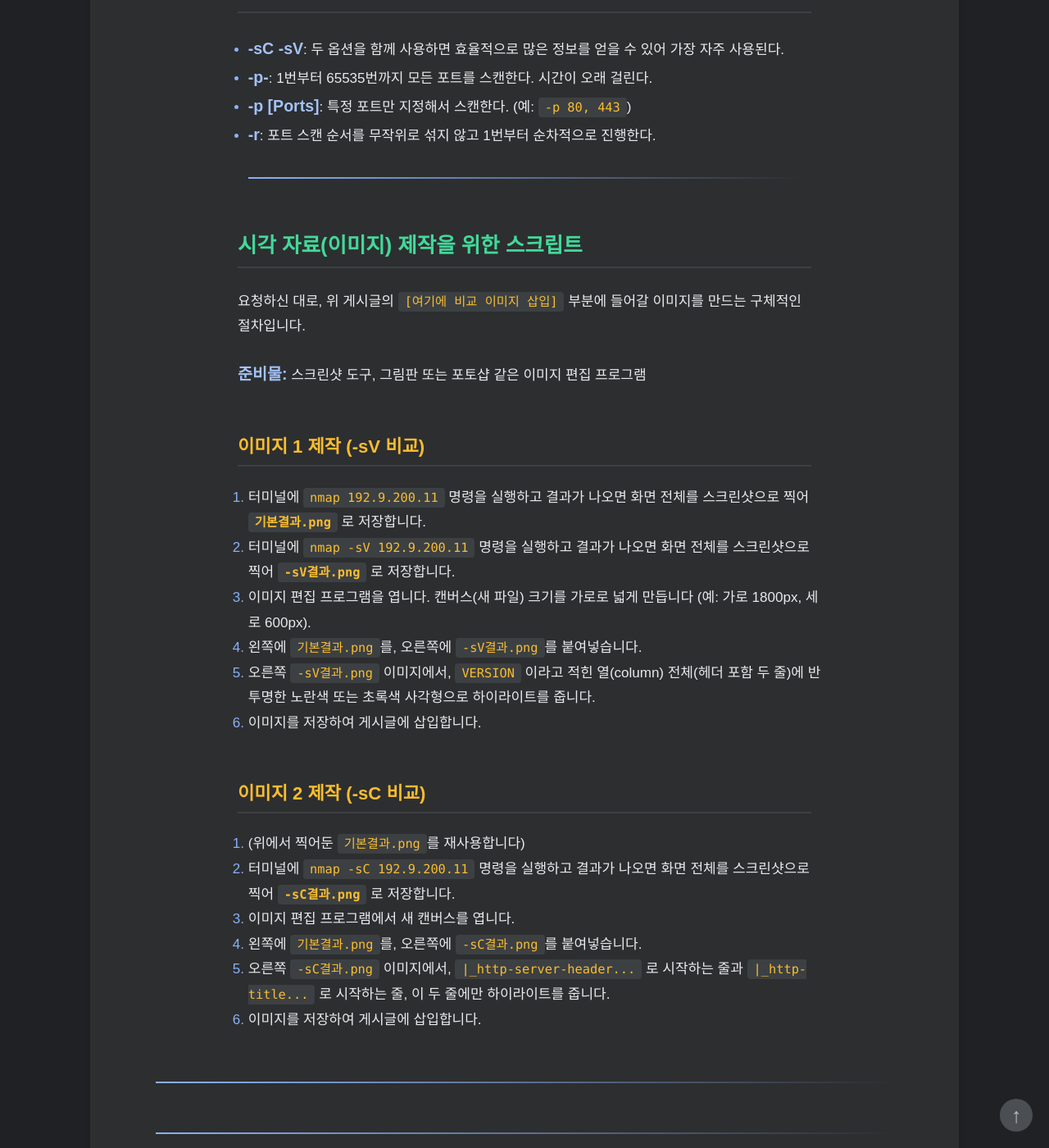
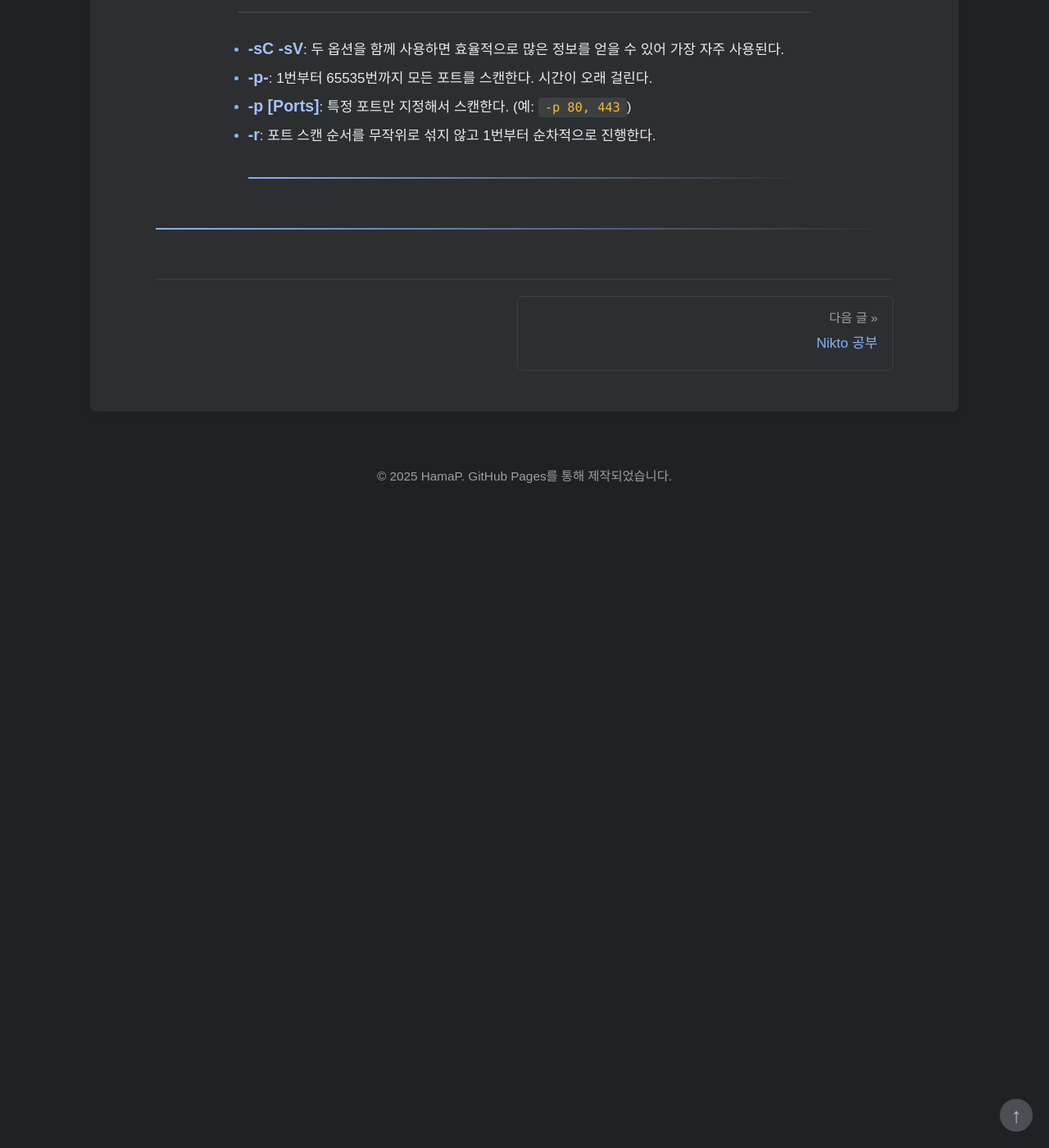
Before and after one commit to HamaP0/HamaP0.github.io, a Jekyll site: the page built from _posts/2025-09-04-Nmap_study.md, in a window 1280 px wide and 1400 px high, scrolled down 2521 px. Shown: the whole window at 82% size. Built offline with Jekyll 4.4.1, drawn with Linux system fonts in a browser that asks for light colours; some web fonts are replaced; after the commit the page ends 3151 px from its top, so only the background shows below that.

Commit message:
Update 2025-09-04-Nmap_study.md

```diff
--- a/_posts/2025-09-04-Nmap_study.md
+++ b/_posts/2025-09-04-Nmap_study.md
@@ -67,33 +67,3 @@ PORT   STATE SERVICE
 *   **-r**: 포트 스캔 순서를 무작위로 섞지 않고 1번부터 순차적으로 진행한다.
 
 <hr class="short-rule">
-
-
-
-
-
-### 시각 자료(이미지) 제작을 위한 스크립트
-
-요청하신 대로, 위 게시글의 `[여기에 비교 이미지 삽입]` 부분에 들어갈 이미지를 만드는 구체적인 절차입니다.
-
-**준비물:** 스크린샷 도구, 그림판 또는 포토샵 같은 이미지 편집 프로그램
-
-#### **이미지 1 제작 (-sV 비교)**
-
-1.  터미널에 `nmap 192.9.200.11` 명령을 실행하고 결과가 나오면 화면 전체를 스크린샷으로 찍어 **`기본결과.png`** 로 저장합니다.
-2.  터미널에 `nmap -sV 192.9.200.11` 명령을 실행하고 결과가 나오면 화면 전체를 스크린샷으로 찍어 **`-sV결과.png`** 로 저장합니다.
-3.  이미지 편집 프로그램을 엽니다. 캔버스(새 파일) 크기를 가로로 넓게 만듭니다 (예: 가로 1800px, 세로 600px).
-4.  왼쪽에 `기본결과.png`를, 오른쪽에 `-sV결과.png`를 붙여넣습니다.
-5.  오른쪽 `-sV결과.png` 이미지에서, `VERSION` 이라고 적힌 열(column) 전체(헤더 포함 두 줄)에 반투명한 노란색 또는 초록색 사각형으로 하이라이트를 줍니다.
-6.  이미지를 저장하여 게시글에 삽입합니다.
-
-#### **이미지 2 제작 (-sC 비교)**
-
-1.  (위에서 찍어둔 `기본결과.png`를 재사용합니다)
-2.  터미널에 `nmap -sC 192.9.200.11` 명령을 실행하고 결과가 나오면 화면 전체를 스크린샷으로 찍어 **`-sC결과.png`** 로 저장합니다.
-3.  이미지 편집 프로그램에서 새 캔버스를 엽니다.
-4.  왼쪽에 `기본결과.png`를, 오른쪽에 `-sC결과.png`를 붙여넣습니다.
-5.  오른쪽 `-sC결과.png` 이미지에서, `|_http-server-header...` 로 시작하는 줄과 `|_http-title...` 로 시작하는 줄, 이 두 줄에만 하이라이트를 줍니다.
-6.  이미지를 저장하여 게시글에 삽입합니다.
-
----
```
